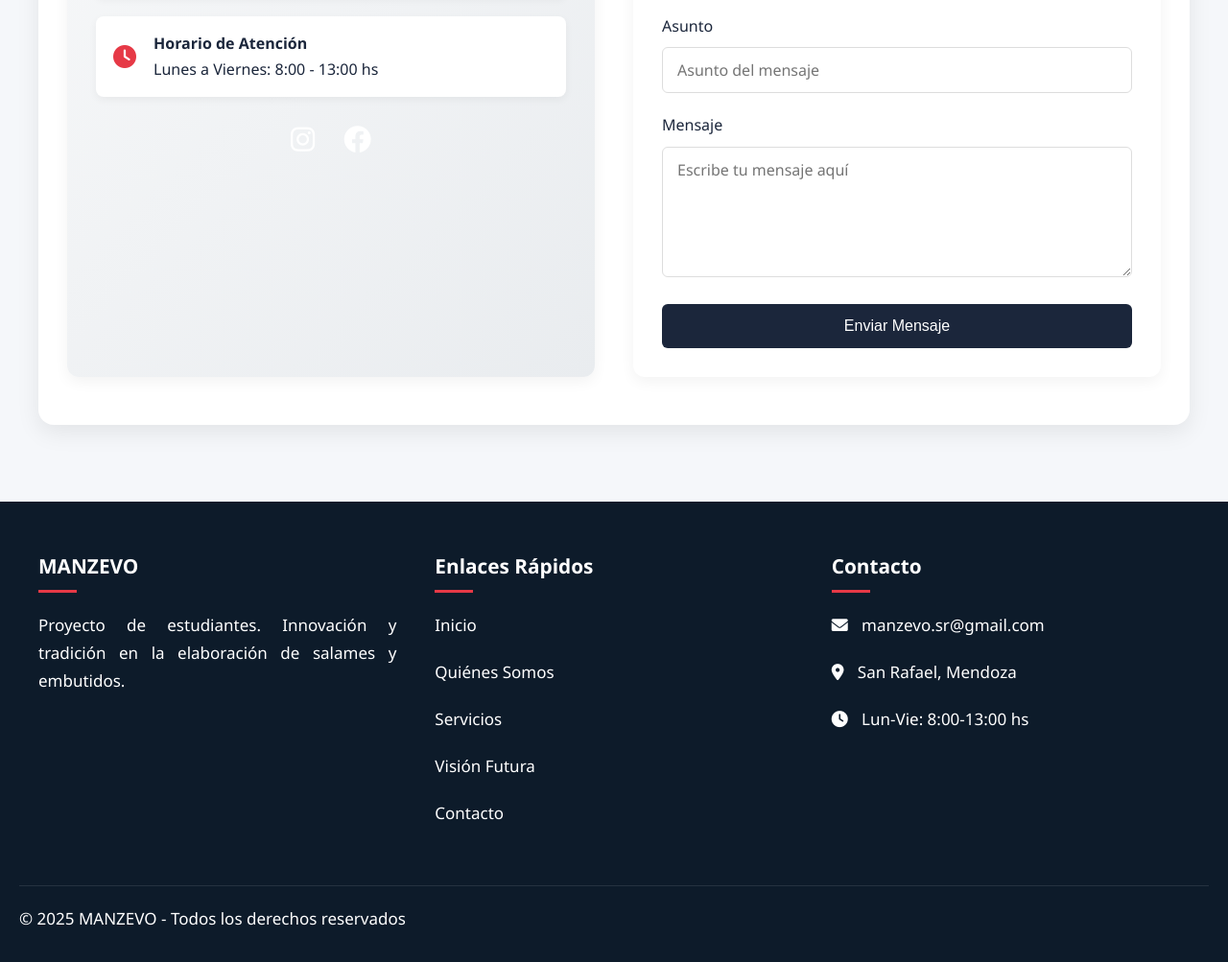
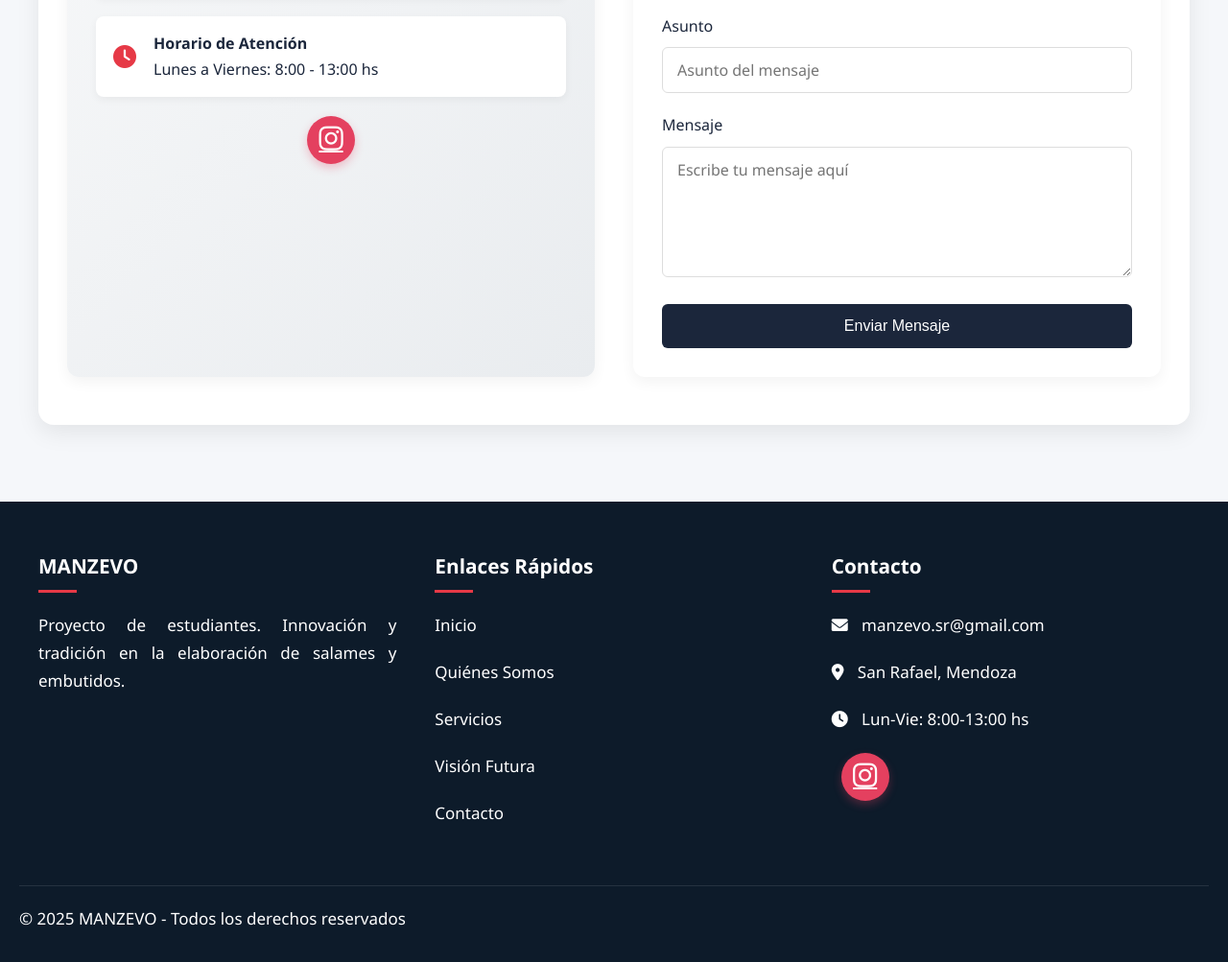
Before and after one commit to manzevosr/manzevo, a plain HTML site: page index.html in a window 1280 px wide. Shown: the part 4562-5565 px from the top of the page at 96% size. Drawn offline with Linux system fonts and the light colour scheme.

Commit message:
Add files via upload

```diff
--- a/index.html
+++ b/index.html
@@ -12,6 +12,7 @@
       --accent: #e63946;
       --light: #f5f7fa;
       --text: #1b263b;
+      --instagram: #E4405F;
     }
 
     * {
@@ -378,14 +379,24 @@
 
     .social a {
       color: white;
-      margin: 0 15px;
+      margin: 0 10px;
       font-size: 1.8rem;
-      transition: color 0.3s, transform 0.3s;
+      transition: all 0.3s;
+      padding: 10px;
+      border-radius: 50%;
+      background: var(--instagram);
+      width: 50px;
+      height: 50px;
+      display: flex;
+      align-items: center;
+      justify-content: center;
+      box-shadow: 0 4px 10px rgba(228, 64, 95, 0.3);
     }
 
     .social a:hover {
-      color: var(--accent);
-      transform: translateY(-5px);
+      transform: translateY(-5px) scale(1.1);
+      box-shadow: 0 6px 15px rgba(228, 64, 95, 0.4);
+      background: linear-gradient(135deg, var(--instagram), #C13584);
     }
 
     .copyright {
@@ -519,6 +530,13 @@
 
       .modal-content {
         padding: 30px 20px;
+      }
+
+      .social a {
+        margin: 0 8px;
+        width: 45px;
+        height: 45px;
+        font-size: 1.6rem;
       }
     }
   </style>
@@ -677,9 +695,6 @@
           <a href="https://www.instagram.com/manzevo.sr/" target="_blank" title="Síguenos en Instagram">
             <i class="fab fa-instagram"></i>
           </a>
-          <a href="#" title="Síguenos en Facebook">
-            <i class="fab fa-facebook"></i>
-          </a>
         </div>
       </div>
 
@@ -733,6 +748,11 @@
         <p><i class="fas fa-envelope" style="margin-right: 10px;"></i> manzevo.sr@gmail.com</p>
         <p><i class="fas fa-map-marker-alt" style="margin-right: 10px;"></i> San Rafael, Mendoza</p>
         <p><i class="fas fa-clock" style="margin-right: 10px;"></i> Lun-Vie: 8:00-13:00 hs</p>
+        <div class="social" style="justify-content: flex-start; margin-top: 15px;">
+          <a href="https://www.instagram.com/manzevo.sr/" target="_blank" title="Síguenos en Instagram">
+            <i class="fab fa-instagram"></i>
+          </a>
+        </div>
       </div>
     </div>
 
```
